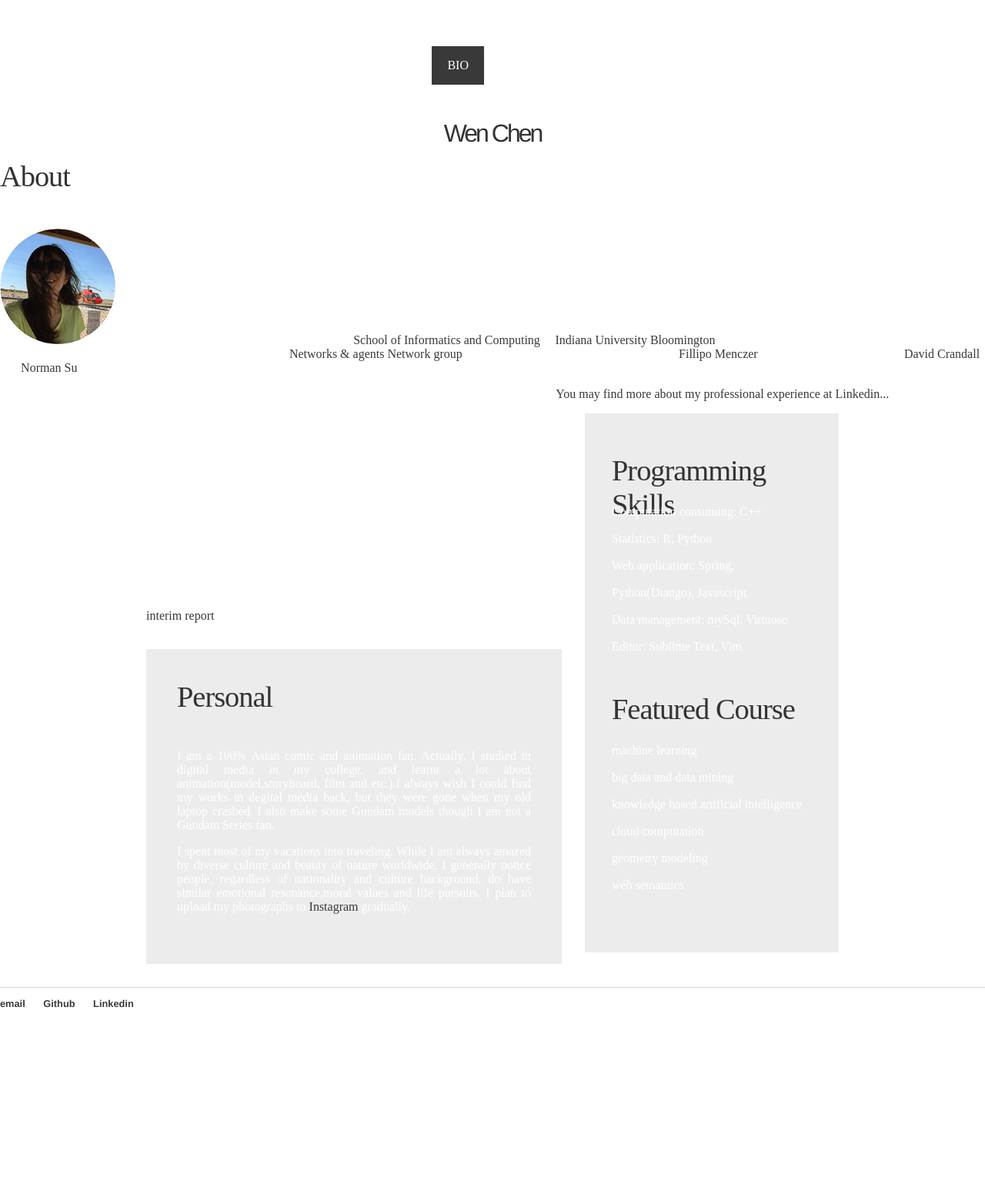
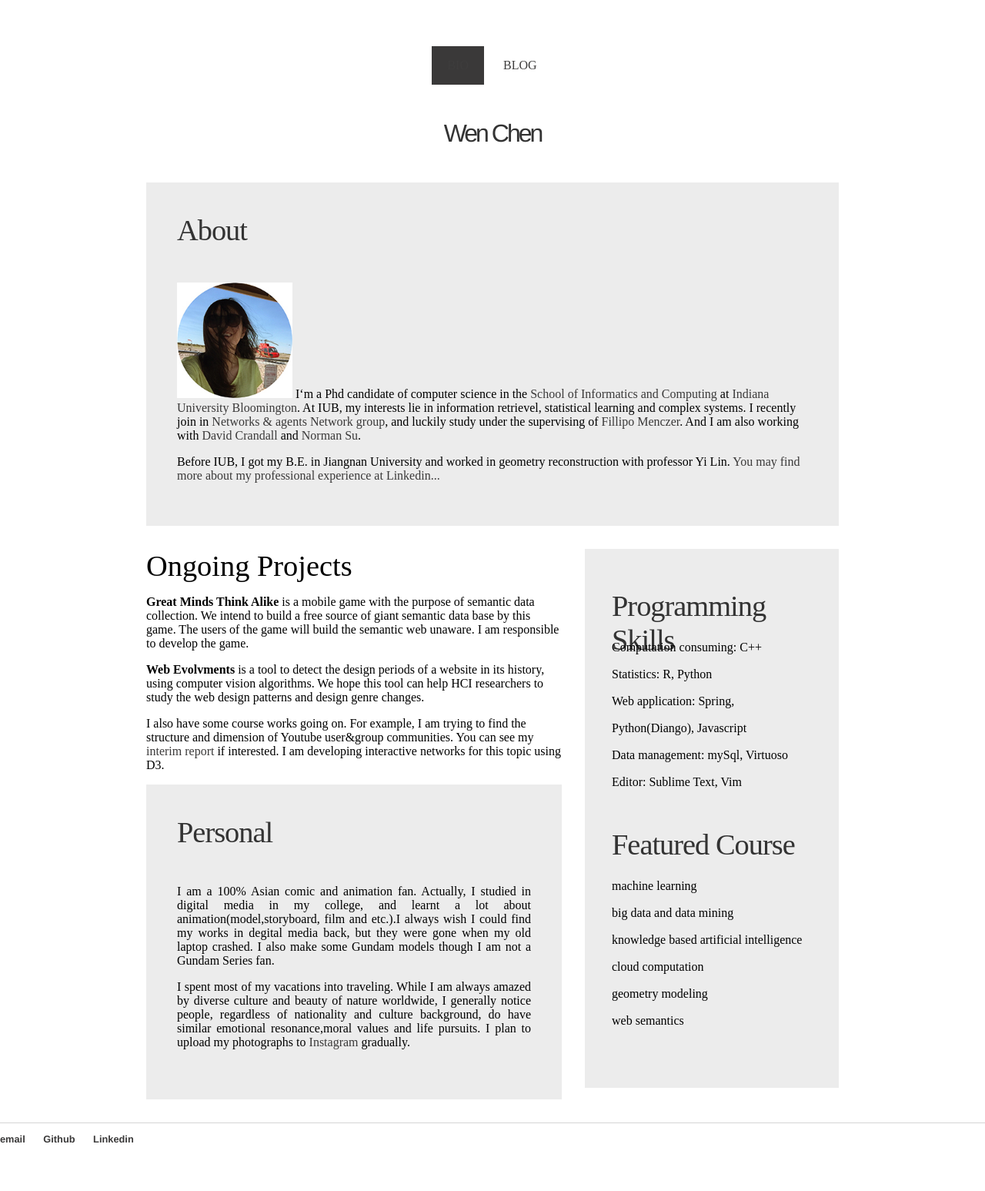
Before and after one commit to roisevege/roisevege.github.io, a Jekyll site: the page built from index.html, in a window 1280 px wide. Shown: the whole page at 77% size. Built offline with Jekyll 4.4.1, drawn with Linux system fonts in a browser that asks for light colours; before the commit the page ends 1371 px from its top, so only the background shows below that.

Commit message:
css revise 1.2

```diff
--- a/css/main.css
+++ b/css/main.css
@@ -1,6 +1,6 @@
 body {
     margin: 60px auto;
-    color: #ffffff;
+    color: ##3e3d3d;
     background:#ffffff;
 }
 footer ul {
@@ -60,6 +60,15 @@
 }
 img.border{
     border: 6pm solid #E1F1F6;
+}
+
+img.alignleft {
+    float: left;
+    margin-right: 25px;
+}
+
+img.alignright {
+    float: right;
 }
 
 img.aligncenter {
@@ -129,7 +138,7 @@
     text-transform: uppercase;
     font-size: 16px;
     font-weight: normal;
-    color: #ffffff;
+    color: #3e3d3d;
     border: none;
 }
 
@@ -242,6 +251,14 @@
     color: #3a3939;
 }
 
+#about {
+    overflow: hidden;
+    width: 820px;
+    margin: 30px auto 30px auto;
+    padding: 40px 40px;
+    background: rgba(192,192,192,0.3);
+}
+
 #about .title{
     padding-bottom: 30px;
     letter-spacing: -1px;
```
